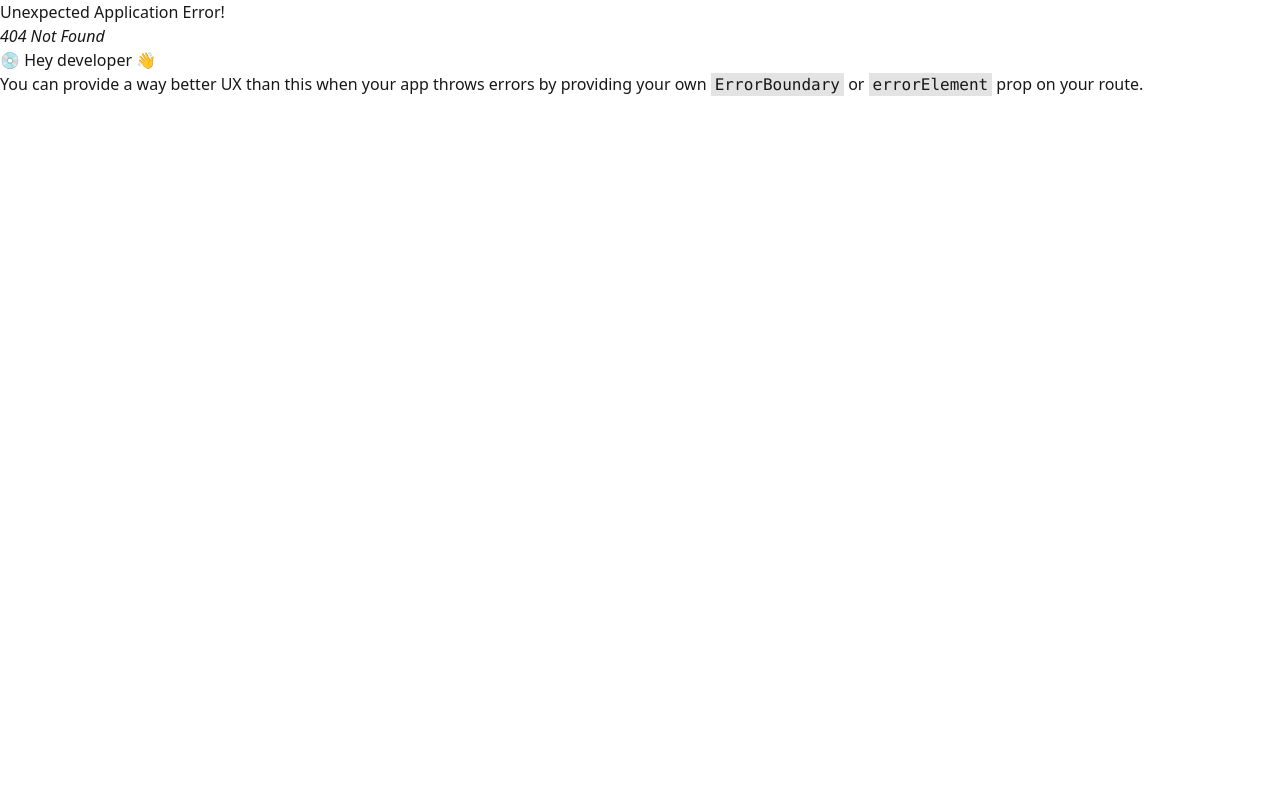
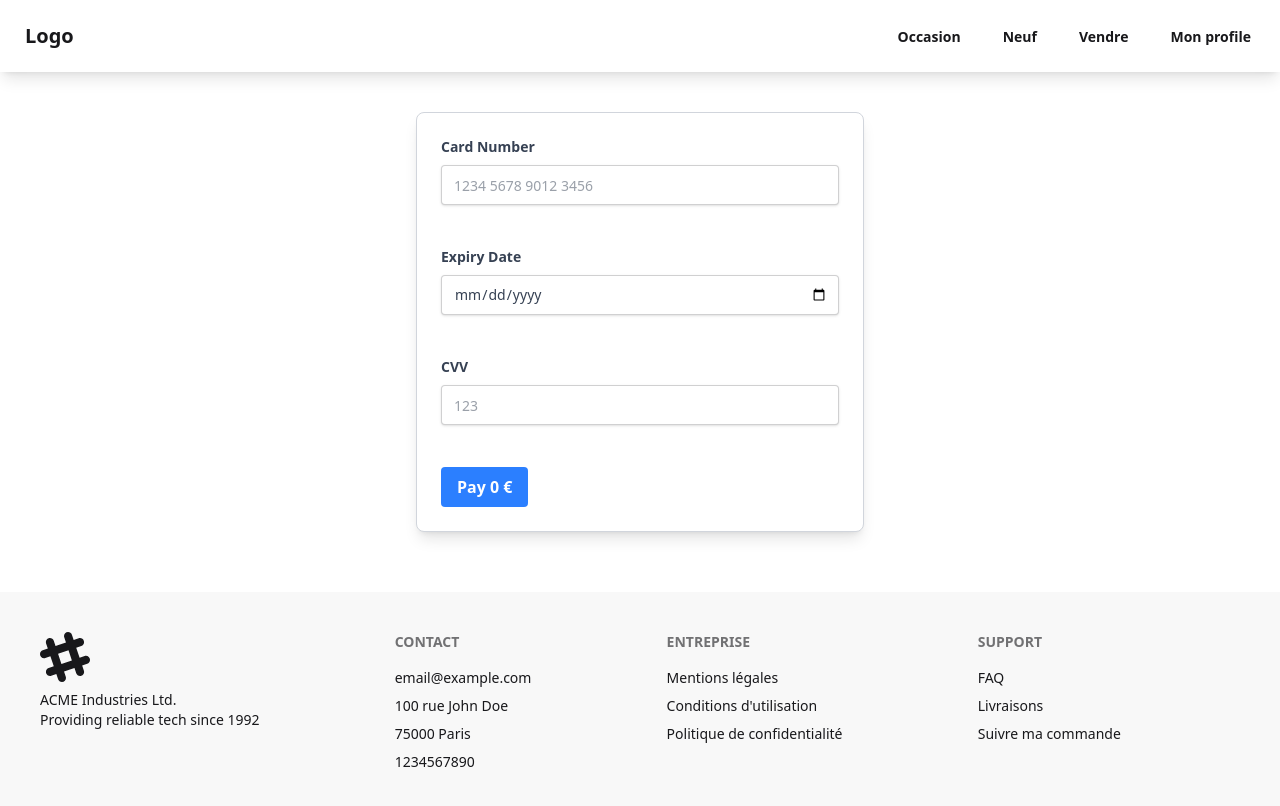
Before and after one commit to Anothays/UIUX_TP, a React (Vite) app in the folder front/: page /PaymentPage in a window 1280 px wide. Before the commit this address had no page. Shown: the top 806 px of the page. Built offline with nearby package versions, Linux system fonts and the light colour scheme.

Commit message:
ça marche bien

```diff
--- a/front/src/components/UI/BigCard.tsx
+++ b/front/src/components/UI/BigCard.tsx
@@ -1,13 +1,16 @@
 import { useEffect, useState } from "react"
 import carData from "../../../../back/data/cars.json"
 import type { Car } from "@/model/CarsTypes"
+import { router } from "@/routes/routes";
 
 type BigCardProps = {
     car: Car;
 }
 export default function BigCard({car}: BigCardProps){
 
-
+    const goBuy = () => {
+       router.navigate("/PaymentPage", {state: car.prix});
+    }
 
     return (
         <div className="card card-side bg-base-100 shadow-sm m-10">
@@ -58,7 +61,12 @@ export default function BigCard({car}: BigCardProps){
                 </div>
 
                 <div className="card-actions justify-end">
-                    <button className="btn btn-primary">Acheter</button>
+                    <button
+                        className="btn btn-primary"
+                        onClick={goBuy}
+                    >
+                        Acheter
+                    </button>
                 </div>
             </div>
         </div>
--- /dev/null
+++ b/front/src/components/pages/PaymentPage.tsx
@@ -0,0 +1,103 @@
+import { useState } from "react";
+import { useLocation } from "react-router";
+import Header from "../Header/Header";
+import Footer from "../Footer/Footer";
+import { router } from "@/routes/routes";
+
+export default function PaymentPage() {
+    const location = useLocation();
+    const prixFromState = (location.state as number ) || 0;
+
+    const [cardNumber, setCardNumber] = useState("");
+    const [expiryDate, setExpiryDate] = useState("");
+    const [cvv, setCvv] = useState("");
+
+
+    const handleOnChange = (e: React.ChangeEvent<HTMLInputElement>) => {
+        const { id, value } = e.target;
+
+        if (id === "cardNumber") setCardNumber(value.trim());
+        else if (id === "expiryDate") setExpiryDate(value);
+        else if (id === "cvv") setCvv(value);
+    };
+
+    const handleSubmit = (e: React.MouseEvent<HTMLButtonElement>) => {
+        e.preventDefault();
+        if (!cardNumber || !expiryDate || !cvv) {
+            alert("Please fill in all payment details.");
+            return;
+        }
+        alert("Payment successful!");
+        router.navigate("/");
+    };
+
+    return (
+        <div>
+            <Header />
+            <form className="max-w-md mx-auto mt-10 mb-15 p-6 border border-gray-300 rounded-lg shadow-lg bg-white">
+                <div className="mb-4">
+                    <label className="block text-gray-700 text-sm font-bold mb-2" htmlFor="cardNumber">
+                        Card Number
+                    </label>
+                    <input
+                        className={`input validator shadow appearance-none border rounded w-full py-2 px-3 text-gray-700 leading-tight focus:outline-none focus:shadow-outline bg-white`}
+                        id="cardNumber"
+                        type="text"
+                        inputMode="numeric"
+                        required={true}
+                        maxLength={19}
+                        pattern="^(?:[0-9]{4} [0-9]{4} [0-9]{4} [0-9]{4}|[0-9]{16})$"
+                        title="must be 16 digits (spaces optional)"
+                        placeholder="1234 5678 9012 3456"
+                        value={cardNumber}
+                        onChange={(e) => handleOnChange(e)}
+                    />
+                    <p className="validator-hint">must be 16 digits</p>
+                </div>
+                <div className="mb-4">
+                    <label className="block text-gray-700 text-sm font-bold mb-2" htmlFor="expiryDate">
+                        Expiry Date
+                    </label>
+                    <input
+                        className={`input validator shadow appearance-none border rounded w-full py-2 px-3 text-gray-700 leading-tight focus:outline-none focus:shadow-outline bg-white`}
+                        id="expiryDate"
+                        type="date"
+                        required={true}
+                        min={new Date().toISOString().split("T")[0]}
+                        max={new Date(new Date().setFullYear(new Date().getFullYear() + 10)).toISOString().split("T")[0]}
+                        title="must be in the 1O next years "
+                        placeholder="MM/YY"
+                        value={expiryDate}
+                        onChange={(e) => handleOnChange(e)}
+                    />
+                    <p className="validator-hint">must be in the 10 next years</p>
+                </div>
+                <div className="mb-4">
+                    <label className="block text-gray-700 text-sm font-bold mb-2" htmlFor="cvv">
+                        CVV
+                    </label>
+                    <input
+                        className={`input validator shadow appearance-none border rounded w-full py-2 px-3 text-gray-700 leading-tight focus:outline-none focus:shadow-outline bg-white`}
+                        id="cvv"
+                        type="number"
+                        placeholder="123"
+                        required={true}
+                        maxLength={4}
+                        pattern="\d{3,4}"
+                        value={cvv}
+                        onChange={(e) => handleOnChange(e)}
+                    />
+                    <p className="validator-hint">must be 3 or 4 digits</p>
+                </div>
+                <button
+                    className="bg-blue-500 hover:bg-blue-700 text-white font-bold py-2 px-4 rounded focus:outline-none focus:shadow-outline items-center"
+                    type="submit"
+                    onClick={(e) => handleSubmit(e)}
+                >
+                    Pay {prixFromState} €
+                </button>
+            </form>
+            <Footer />
+        </div>
+    );
+}
--- a/front/src/routes/routes.tsx
+++ b/front/src/routes/routes.tsx
@@ -1,6 +1,7 @@
 import { createBrowserRouter } from "react-router";
 import App from "@/App";
 import ProductPage from "@/components/pages/ProductPage";
+import PaymentPage from "@/components/pages/PaymentPage";
 
 export const router = createBrowserRouter([
 	{
@@ -14,4 +15,8 @@ export const router = createBrowserRouter([
 		},
 		element: <ProductPage />,
 	},
+	{
+		path: "/PaymentPage",
+		element: <PaymentPage />,
+	},
 ]);
```
Lines whose indentation alone changed are shown as unchanged.
